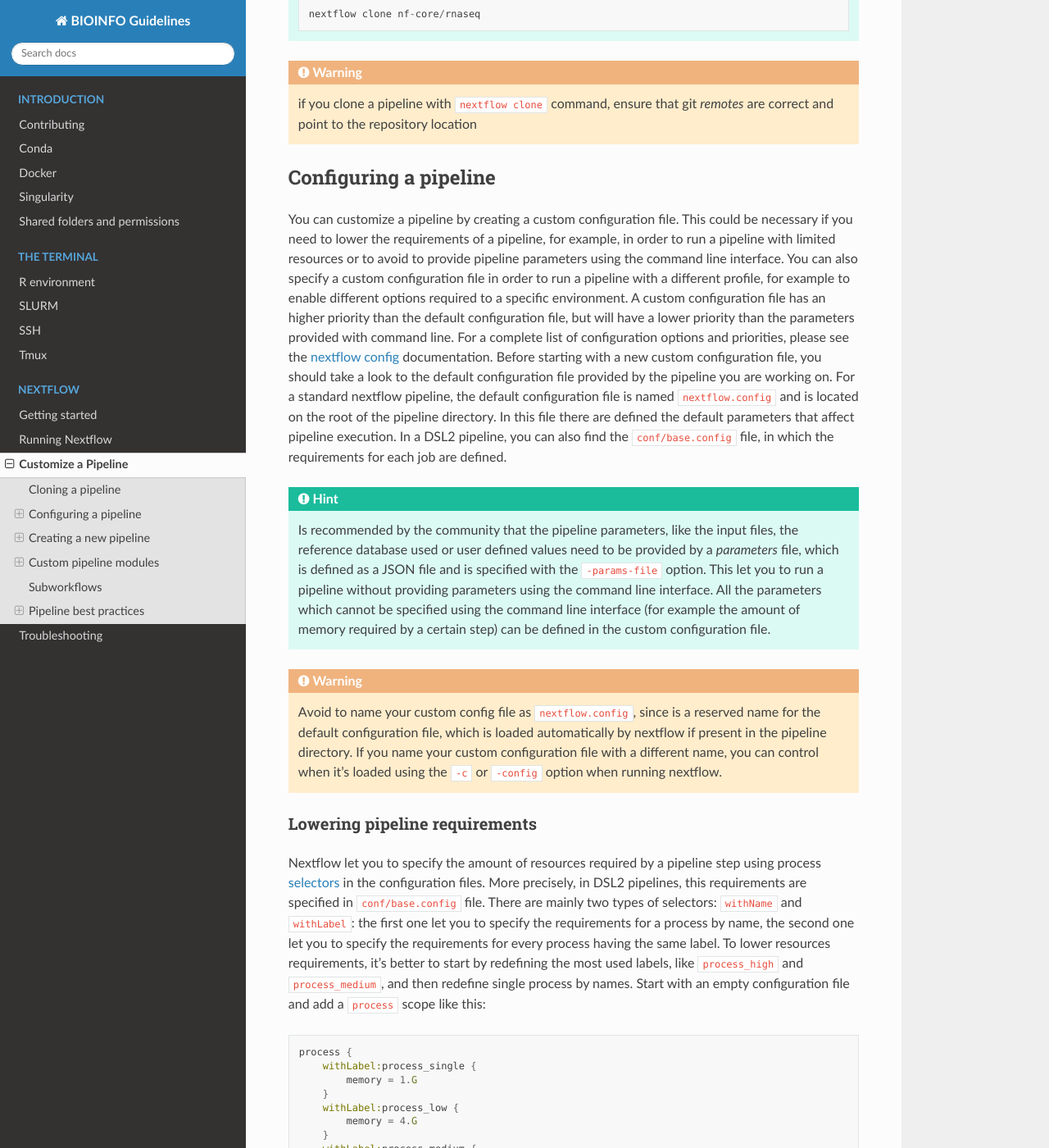
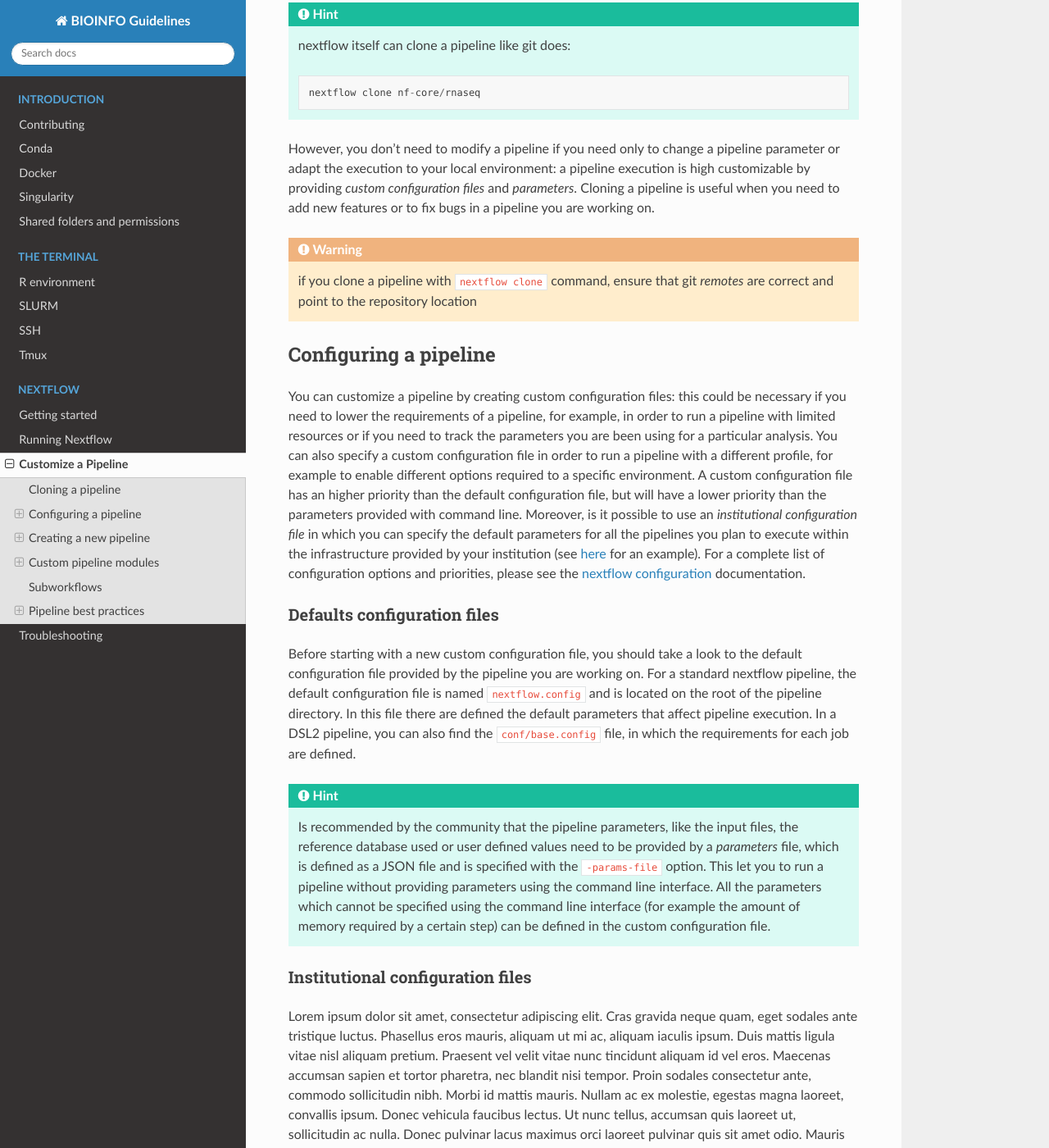
Before and after one commit to cnr-ibba/BIOINFO-guidelines, a Sphinx documentation site: the page built from docs/nextflow/customize.rst, in a window 1280 px wide and 1400 px high, scrolled down 1012 px. Shown: the whole window at 82% size. Built offline with Sphinx 7.4.7 and the Read the Docs theme 3.1.0, drawn with Linux system fonts in a browser that asks for light colours; some of the changed text lies outside the part shown.

Commit message:
:sparkles: start working on customize nextflow pipeline

```diff
--- a/docs/nextflow/customize.rst
+++ b/docs/nextflow/customize.rst
@@ -18,6 +18,12 @@ repository::
 
     nextflow clone nf-core/rnaseq
 
+However, you don't need to modify a pipeline if you need only to change a pipeline
+parameter or adapt the execution to your local environment: a pipeline execution
+is high customizable by providing *custom configuration files* and *parameters*. Cloning
+a pipeline is useful when you need to add new features or to fix bugs in a pipeline
+you are working on.
+
 .. warning::
 
   if you clone a pipeline with ``nextflow clone`` command, ensure that git *remotes* are
@@ -28,16 +34,24 @@ repository::
 Configuring a pipeline
 ----------------------
 
-You can customize a pipeline by creating a custom configuration file. This could
+You can customize a pipeline by creating custom configuration files: this could
 be necessary if you need to lower the requirements of a pipeline, for example,
-in order to run a pipeline with limited resources or to avoid to provide pipeline
-parameters using the command line interface. You can also specify a custom
+in order to run a pipeline with limited resources or if you need to track the
+parameters you are been using for a particular analysis. You can also specify a custom
 configuration file in order to run a pipeline with a different profile, for example
 to enable different options required to a specific environment. A custom configuration
 file has an higher priority than the default configuration file, but will have a lower
-priority than the parameters provided with command line. For a complete list of
+priority than the parameters provided with command line. Moreover, is it possible
+to use an *institutional configuration file* in which you can specify the default
+parameters for all the pipelines you plan to execute within the infrastructure
+provided by your institution (see `here <https://github.com/nf-core/configs>`__
+for an example). For a complete list of
 configuration options and priorities, please see the
-`nextflow config <https://www.nextflow.io/docs/latest/config.html>`__ documentation.
+`nextflow configuration <https://www.nextflow.io/docs/latest/config.html>`__ documentation.
+
+Defaults configuration files
+~~~~~~~~~~~~~~~~~~~~~~~~~~~~
+
 Before starting with a new custom configuration file, you should take a look to
 the default configuration file provided by the pipeline you are working on. For
 a standard nextflow pipeline, the default configuration file is named ``nextflow.config``
@@ -56,6 +70,38 @@ are defined.
   cannot be specified using the command line interface (for example the amount of
   memory required by a certain step) can be defined in the custom configuration file.
 
+Institutional configuration files
+~~~~~~~~~~~~~~~~~~~~~~~~~~~~~~~~~
+
+Lorem ipsum dolor sit amet, consectetur adipiscing elit. Cras gravida neque quam,
+eget sodales ante tristique luctus. Phasellus eros mauris, aliquam ut mi ac,
+aliquam iaculis ipsum. Duis mattis ligula vitae nisl aliquam pretium. Praesent
+vel velit vitae nunc tincidunt aliquam id vel eros. Maecenas accumsan sapien et
+tortor pharetra, nec blandit nisi tempor. Proin sodales consectetur ante, commodo
+sollicitudin nibh. Morbi id mattis mauris. Nullam ac ex molestie, egestas magna
+laoreet, convallis ipsum. Donec vehicula faucibus lectus. Ut nunc tellus, accumsan
+quis laoreet ut, sollicitudin ac nulla. Donec pulvinar lacus maximus orci laoreet
+pulvinar quis sit amet odio. Mauris dictum nec diam a eleifend. Aliquam sagittis,
+tellus nec eleifend venenatis, nisl velit placerat tortor, sit amet aliquet elit
+sem ac nunc. Curabitur enim felis, dignissim sed enim a, finibus posuere massa.
+Aliquam non ultricies magna.
+
+Custom configuration files
+~~~~~~~~~~~~~~~~~~~~~~~~~~
+
+Lorem ipsum dolor sit amet, consectetur adipiscing elit. Cras gravida neque quam,
+eget sodales ante tristique luctus. Phasellus eros mauris, aliquam ut mi ac,
+aliquam iaculis ipsum. Duis mattis ligula vitae nisl aliquam pretium. Praesent
+vel velit vitae nunc tincidunt aliquam id vel eros. Maecenas accumsan sapien et
+tortor pharetra, nec blandit nisi tempor. Proin sodales consectetur ante, commodo
+sollicitudin nibh. Morbi id mattis mauris. Nullam ac ex molestie, egestas magna
+laoreet, convallis ipsum. Donec vehicula faucibus lectus. Ut nunc tellus, accumsan
+quis laoreet ut, sollicitudin ac nulla. Donec pulvinar lacus maximus orci laoreet
+pulvinar quis sit amet odio. Mauris dictum nec diam a eleifend. Aliquam sagittis,
+tellus nec eleifend venenatis, nisl velit placerat tortor, sit amet aliquet elit
+sem ac nunc. Curabitur enim felis, dignissim sed enim a, finibus posuere massa.
+Aliquam non ultricies magna.
+
 .. warning::
 
   Avoid to name your custom config file as ``nextflow.config``, since is a reserved
@@ -65,7 +111,7 @@ are defined.
   ``-config`` option when running nextflow.
 
 Lowering pipeline requirements
-~~~~~~~~~~~~~~~~~~~~~~~~~~~~~~
+^^^^^^^^^^^^^^^^^^^^^^^^^^^^^^
 
 Nextflow let you to specify the amount of resources required by a pipeline step
 using process `selectors <https://www.nextflow.io/docs/latest/config.html#process-selectors>`__
@@ -177,7 +223,7 @@ number of job submitted.
   submitted using the nextflow *params file* or command line interface.
 
 Provide custom parameters to a process
-~~~~~~~~~~~~~~~~~~~~~~~~~~~~~~~~~~~~~~
+^^^^^^^^^^^^^^^^^^^^^^^^^^^^^^^^^^^^^^
 
 Some modules may require additional parameters to be provided in order to work
 correctly. This parameters can be specified with the ``ext.args`` variable within
@@ -199,7 +245,7 @@ so on. In a DSL2 pipeline, custom variables for each process are defined in
 are set by default in your pipeline and before adding new variables to a process.
 
 Create a custom profile
-~~~~~~~~~~~~~~~~~~~~~~~
+^^^^^^^^^^^^^^^^^^^^^^^
 
 A profile is a set of parameters that can be used to run a pipeline in a specific
 environment. For example, you can define a profile to run a pipeline in a cluster
@@ -229,6 +275,22 @@ in a different environment. You can the call your pipeline using the ``-profile`
 option::
 
   nextflow run -profile cineca,singularity ...
+
+Params file
+~~~~~~~~~~~
+
+Lorem ipsum dolor sit amet, consectetur adipiscing elit. Cras gravida neque quam,
+eget sodales ante tristique luctus. Phasellus eros mauris, aliquam ut mi ac,
+aliquam iaculis ipsum. Duis mattis ligula vitae nisl aliquam pretium. Praesent
+vel velit vitae nunc tincidunt aliquam id vel eros. Maecenas accumsan sapien et
+tortor pharetra, nec blandit nisi tempor. Proin sodales consectetur ante, commodo
+sollicitudin nibh. Morbi id mattis mauris. Nullam ac ex molestie, egestas magna
+laoreet, convallis ipsum. Donec vehicula faucibus lectus. Ut nunc tellus, accumsan
+quis laoreet ut, sollicitudin ac nulla. Donec pulvinar lacus maximus orci laoreet
+pulvinar quis sit amet odio. Mauris dictum nec diam a eleifend. Aliquam sagittis,
+tellus nec eleifend venenatis, nisl velit placerat tortor, sit amet aliquet elit
+sem ac nunc. Curabitur enim felis, dignissim sed enim a, finibus posuere massa.
+Aliquam non ultricies magna.
 
 Creating a new pipeline
 -----------------------
```
